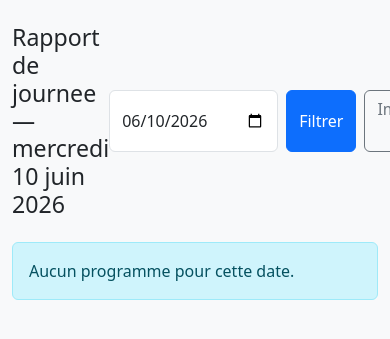
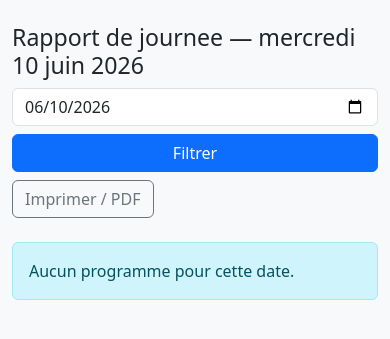
Before and after one commit to SILGA-90/sodigaz-poc-distribution, a Django app: page /supervision/rapport/ in a window 390 px wide; the page is wider, and only the part inside the window is pictured. Shown: the part 58-397 px from the top of that part. Run offline with Django 5.2, Linux system fonts and the light colour scheme; the visitor is signed in with stand-in values (Sample User, id 1); data comes from the database, SQL or seed files in the repository; data that the repository does not hold is empty; parts of the project's set-up code (start-up, migrations or seed data) failed here and were passed over.

Commit message:
Correction du responsive design : Web (Django/Bootstrap 5) base.html — CSS responsive global ajouté :
Carte Leaflet : 500px → 280px sur ≤ 768px
display-6 réduit à 1.8rem sur mobile
Classe .filter-form : tous les inputs/selects passent en width: 100% sur ≤ 576px
Classe .sig-box : largeur flexible (max 240px)
Classe .gps-mono : word-break: break-all
Classe .photo-thumb : 80×80px sur mobile
Tous les tableaux multi-colonnes wrappés dans <div class="table-responsive"> :

programmes_list.html (8 colonnes)
operations_list.html (7 colonnes)
anomalies_list.html (8 colonnes)
rapport_journee.html (12 colonnes)
programme_detail.html (réconciliation + timeline)
operation_detail.html (lignes produits)
Formulaires de filtre — flex-wrap sur toutes les pages + classes .filter-row / .filter-form

rapport_journee.html — progress bar : width: 60px → min-width: 40px; width: 60px

Mobile (React Native)
Fichier	Correction
DashboardScreen	Texte user : flex: 1; flexShrink: 1; numberOfLines: 1 → ne déborde plus sur petits écrans
ProgrammeScreen	Bouton itinéraire : paddingVertical 4 → 8 (zone tactile ≥ 44px) ; FAB right: 20 → 16
ClotureScreen	recapRow : flexWrap: 'wrap' + recapLabel: flexShrink: 1
DebugScreen	tableName: flex: 1 + tableCount: flexShrink: 0

```diff
--- a/mobile/src/screens/ClotureScreen.tsx
+++ b/mobile/src/screens/ClotureScreen.tsx
@@ -242,10 +242,10 @@ const styles = StyleSheet.create({
   recapCard: { backgroundColor: '#fff', margin: 16, padding: 16, borderRadius: 12 },
   recapTitle: { fontSize: 16, fontWeight: '700', color: '#333', marginBottom: 12 },
   recapRow: {
-    flexDirection: 'row', justifyContent: 'space-between',
+    flexDirection: 'row', justifyContent: 'space-between', flexWrap: 'wrap', gap: 4,
     paddingVertical: 10, borderBottomWidth: 1, borderBottomColor: '#f0f0f0',
   },
-  recapLabel: { fontSize: 14, color: '#666' },
+  recapLabel: { fontSize: 14, color: '#666', flexShrink: 1, marginRight: 8 },
   recapValue: { fontSize: 15, fontWeight: '700', color: '#0d6efd' },
   button: {
     backgroundColor: '#198754', marginHorizontal: 16, padding: 16,
--- a/mobile/src/screens/DashboardScreen.tsx
+++ b/mobile/src/screens/DashboardScreen.tsx
@@ -189,9 +189,9 @@ export default function DashboardScreen({ navigation }: Props): React.ReactEleme
               style={styles.headerLogo}
               resizeMode="contain"
             />
-            <View>
+            <View style={{ flex: 1, flexShrink: 1 }}>
               <Text style={styles.welcomeSmall}>Bonjour,</Text>
-              <Text style={styles.welcomeBig}>
+              <Text style={styles.welcomeBig} numberOfLines={1}>
                 {user ? `${user.first_name} ${user.last_name}` : '...'}
               </Text>
               <Text style={styles.subtitle}>{user?.code_livreur ?? ''}</Text>
@@ -287,7 +287,7 @@ const styles = StyleSheet.create({
 
   header: { backgroundColor: '#0d6efd', paddingHorizontal: 20, paddingTop: 44, paddingBottom: 16 },
   headerTop: { flexDirection: 'row', justifyContent: 'space-between', alignItems: 'flex-start' },
-  headerLeft: { flexDirection: 'row', alignItems: 'center', gap: 10 },
+  headerLeft: { flexDirection: 'row', alignItems: 'center', gap: 10, flex: 1, marginRight: 8 },
   headerLogo: { width: 40, height: 40 },
   welcomeSmall: { color: '#cbe2ff', fontSize: 13 },
   welcomeBig: { color: '#fff', fontSize: 22, fontWeight: '700', marginTop: 2 },
--- a/mobile/src/screens/DebugScreen.tsx
+++ b/mobile/src/screens/DebugScreen.tsx
@@ -124,8 +124,8 @@ const styles = StyleSheet.create({
     borderBottomWidth: 1,
     borderBottomColor: '#eee',
   },
-  tableName: { fontSize: 14, color: '#333', fontFamily: 'monospace' },
-  tableCount: { fontSize: 14, fontWeight: '700', color: '#0d6efd' },
+  tableName: { fontSize: 14, color: '#333', fontFamily: 'monospace', flex: 1, marginRight: 8 },
+  tableCount: { fontSize: 14, fontWeight: '700', color: '#0d6efd', flexShrink: 0 },
   meta: { fontSize: 13, color: '#666', marginBottom: 16, fontStyle: 'italic' },
   button: {
     backgroundColor: '#0d6efd',
--- a/mobile/src/screens/ProgrammeScreen.tsx
+++ b/mobile/src/screens/ProgrammeScreen.tsx
@@ -296,7 +296,7 @@ const styles = StyleSheet.create({
   syncDotGreen: { backgroundColor: '#22c55e' },
   syncDotOrange: { backgroundColor: '#f97316' },
   itineraireBtn: {
-    marginTop: 6, paddingHorizontal: 10, paddingVertical: 4, borderRadius: 12,
+    marginTop: 6, paddingHorizontal: 10, paddingVertical: 8, borderRadius: 12,
     backgroundColor: '#cfe2ff', borderWidth: 1, borderColor: '#0d6efd',
   },
   itineraireBtnText: { fontSize: 11, fontWeight: '700', color: '#084298' },
@@ -308,7 +308,7 @@ const styles = StyleSheet.create({
   },
   clotureBadgeText: { color: '#fff', fontWeight: '700', fontSize: 13 },
   fab: {
-    position: 'absolute', bottom: 20, right: 20,
+    position: 'absolute', bottom: 20, right: 16,
     backgroundColor: '#fd7e14',
     paddingHorizontal: 20, paddingVertical: 14,
     borderRadius: 30,
--- a/supervision/templates/supervision/base.html
+++ b/supervision/templates/supervision/base.html
@@ -13,7 +13,6 @@
         .stat-card.warning { border-left-color: #ffc107; }
         .stat-card.danger { border-left-color: #dc3545; }
         .stat-card.success { border-left-color: #198754; }
-        #map { height: 500px; border-radius: 0.375rem; }
         .badge-statut-PLANIFIE { background-color: #6c757d; }
         .badge-statut-EN_COURS { background-color: #0d6efd; }
         .badge-statut-CLOTURE { background-color: #198754; }
@@ -28,6 +27,23 @@
         .ecart-nul { color: #6c757d; }
         .cursor-pointer { cursor: pointer; }
         tr.cursor-pointer:hover td { background-color: #f0f4ff; }
+        /* ── Responsive global ── */
+        #map { height: 500px; border-radius: 0.375rem; }
+        @media (max-width: 768px) {
+            #map { height: 280px; }
+            .display-6 { font-size: 1.8rem !important; }
+        }
+        @media (max-width: 576px) {
+            .filter-row { flex-direction: column !important; align-items: stretch !important; }
+            .filter-row h1 { margin-bottom: .5rem; }
+            .filter-form { flex-direction: column !important; width: 100%; }
+            .filter-form .form-control,
+            .filter-form .form-select,
+            .filter-form .btn { width: 100% !important; }
+            .sig-box { width: 100% !important; max-width: 240px; }
+            .gps-mono { word-break: break-all; font-size: .8rem; }
+            .photo-thumb { width: 80px !important; height: 80px !important; }
+        }
     </style>
 </head>
 <body class="bg-light">
--- a/supervision/templates/supervision/programme_detail.html
+++ b/supervision/templates/supervision/programme_detail.html
@@ -71,6 +71,7 @@
     </div>
     <div class="card-body">
         {% if r.lignes %}
+        <div class="table-responsive">
         <table class="table table-sm mb-0">
             <thead><tr><th>Produit</th><th class="text-end">Prevu</th><th class="text-end">Realise</th><th class="text-end">Ecart</th></tr></thead>
             <tbody>
@@ -86,6 +87,7 @@
             {% endfor %}
             </tbody>
         </table>
+        </div>
         {% else %}
         {% if programme.type_programme == "COLLECTE" %}
         <p class="text-muted mb-0">Programme de collecte : les quantites prevues ne sont pas connues a l'avance. Les realisations s'afficheront apres le push des operations.</p>
@@ -135,6 +137,7 @@
 </p>
 <div class="card">
     <div class="card-body p-0">
+    <div class="table-responsive">
         <table class="table table-hover mb-0">
             <thead class="table-light">
                 <tr>
@@ -183,6 +186,7 @@
             </tbody>
         </table>
     </div>
+    </div>
 </div>
 {% else %}
 <div class="alert alert-info">Aucune operation saisie pour ce programme.</div>
--- a/supervision/templates/supervision/rapport_journee.html
+++ b/supervision/templates/supervision/rapport_journee.html
@@ -2,11 +2,11 @@
 {% block title %}Rapport journee {{ date_filter|date:"d/m/Y" }}{% endblock %}
 
 {% block content %}
-<div class="d-flex justify-content-between align-items-center mb-4 no-print">
+<div class="d-flex flex-wrap gap-2 justify-content-between align-items-center mb-4 no-print filter-row">
     <h1 class="h3 mb-0">Rapport de journee — {{ date_filter|date:"l j F Y" }}</h1>
-    <div class="d-flex gap-2">
-        <form method="get" class="d-flex gap-2">
-            <input type="date" name="date" value="{{ date_filter|date:'Y-m-d' }}" class="form-control">
+    <div class="d-flex gap-2 flex-wrap">
+        <form method="get" class="d-flex gap-2 flex-wrap filter-form">
+            <input type="date" name="date" value="{{ date_filter|date:'Y-m-d' }}" class="form-control" style="width:auto;">
             <button type="submit" class="btn btn-primary">Filtrer</button>
         </form>
         <button onclick="window.print()" class="btn btn-outline-secondary">Imprimer / PDF</button>
@@ -27,6 +27,7 @@
 <div class="card mb-4">
     <div class="card-header fw-semibold">Synthese par programme</div>
     <div class="card-body p-0">
+    <div class="table-responsive">
         <table class="table table-hover mb-0">
             <thead class="table-light">
                 <tr>
@@ -65,7 +66,7 @@
                     <td class="text-center">{{ prog.etapes_visitees }}/{{ prog.total_etapes }}</td>
                     <td class="text-center">
                         <div class="d-flex align-items-center gap-1 justify-content-center">
-                            <div style="width:60px;height:8px;background:#e9ecef;border-radius:4px;overflow:hidden;">
+                            <div style="min-width:40px;width:60px;height:8px;background:#e9ecef;border-radius:4px;overflow:hidden;">
                                 <div style="width:{{ prog.taux }}%;height:8px;background:{% if prog.taux == 100 %}#198754{% elif prog.taux >= 50 %}#0d6efd{% else %}#ffc107{% endif %};"></div>
                             </div>
                             <span class="small fw-semibold">{{ prog.taux }}%</span>
@@ -118,6 +119,7 @@
                 </tr>
             </tfoot>
         </table>
+    </div>
     </div>
 </div>
 
```
Also changed, not shown: supervision/templates/supervision/anomalies_list.html (+12 -8 lines), supervision/templates/supervision/operation_detail.html (+8 -6 lines), supervision/templates/supervision/operations_list.html (+5 -3 lines), supervision/templates/supervision/programmes_list.html (+6 -4 lines), logo_name.PNG (added).
